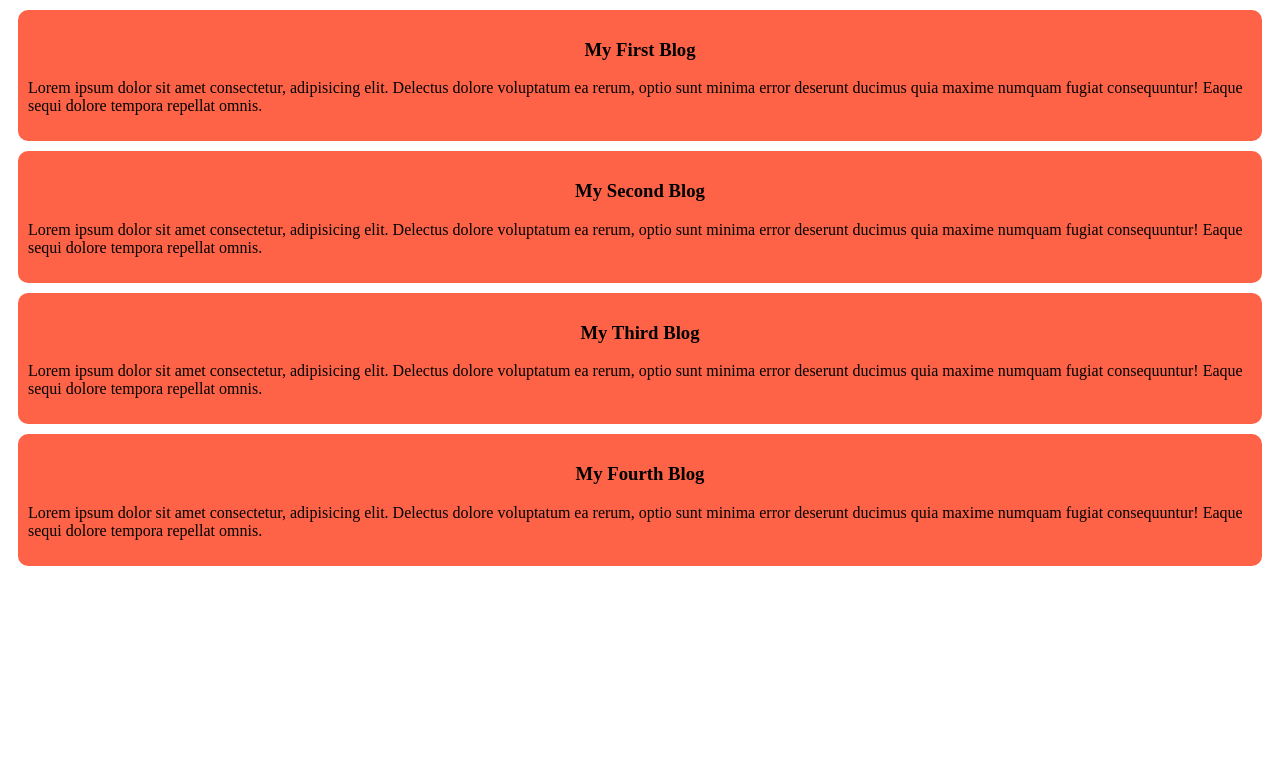
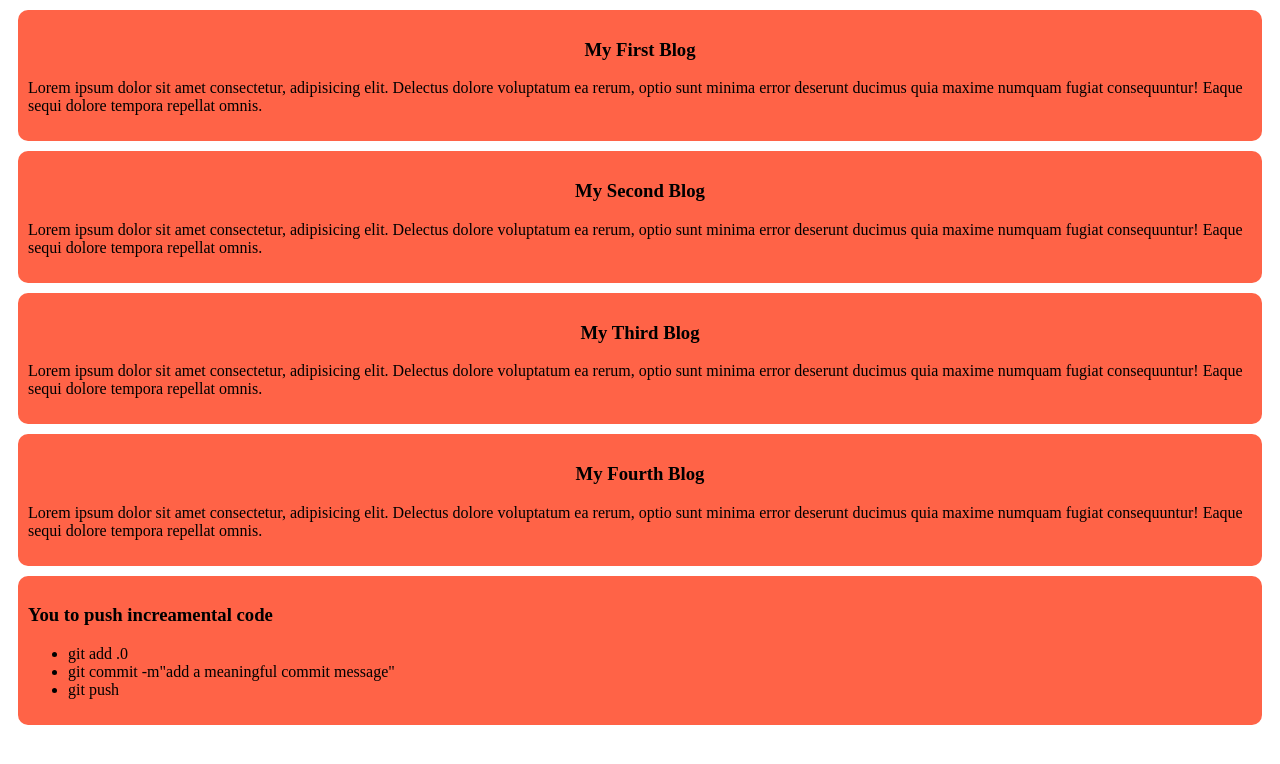
Before and after one commit to anjan1999/my-new-website, a plain HTML site: page index.html in a window 1280 px wide. Drawn offline with Linux system fonts and the light colour scheme.

Commit message:
added list push code

```diff
--- a/index.html
+++ b/index.html
@@ -23,6 +23,14 @@
       <center>  <h3>My Fourth Blog</h3></center>
         <p>Lorem ipsum dolor sit amet consectetur, adipisicing elit. Delectus dolore voluptatum ea rerum, optio sunt minima error deserunt ducimus quia maxime numquam fugiat consequuntur! Eaque sequi dolore tempora repellat omnis.</p>
     </div>
+    <div>
+        <h3>You to push increamental code</h3>
+        <ul>
+            <li>git add .0</li>
+            <li>git commit -m"add a meaningful commit message"</li>
+            <li>git push</li>
+        </ul>
+    </div>
 
 </body>
 </html>
```
